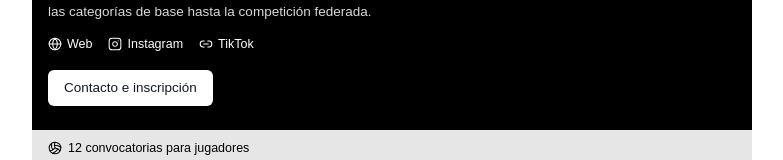
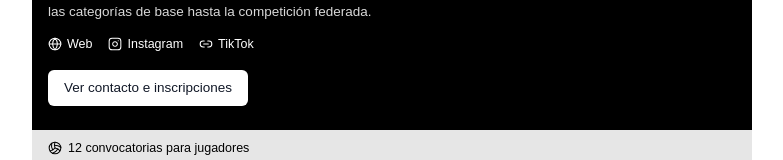
Before and after one commit to MO-Laura-MO/busco-equipo-jugador, a Next.js app: page /clubes/ad-perales-del-rio in a window 1280 px wide. Shown: the part 371-531 px from the top of the page, without its empty margins (248-1031 px from the left). Built offline with nearby package versions, Linux system fonts and the light colour scheme; a web font is replaced by a local one.

Commit message:
Unifica el CTA de contacto: "Ver contacto" y "Ver contacto e inscripciones"
El botón decía "Contacto e inscripción" (sin "Ver", en singular) para
los clubes con formulario externo, distinto del resto. Ahora las dos
únicas variantes comparten el mismo patrón de texto.

```diff
--- a/components/ContactoClub.tsx
+++ b/components/ContactoClub.tsx
@@ -60,7 +60,7 @@ export default function ContactoClub({
             : undefined
         }
       >
-        {formularioUrl ? "Contacto e inscripción" : "Ver contacto"}
+        {formularioUrl ? "Ver contacto e inscripciones" : "Ver contacto"}
       </button>
     );
   }
```
